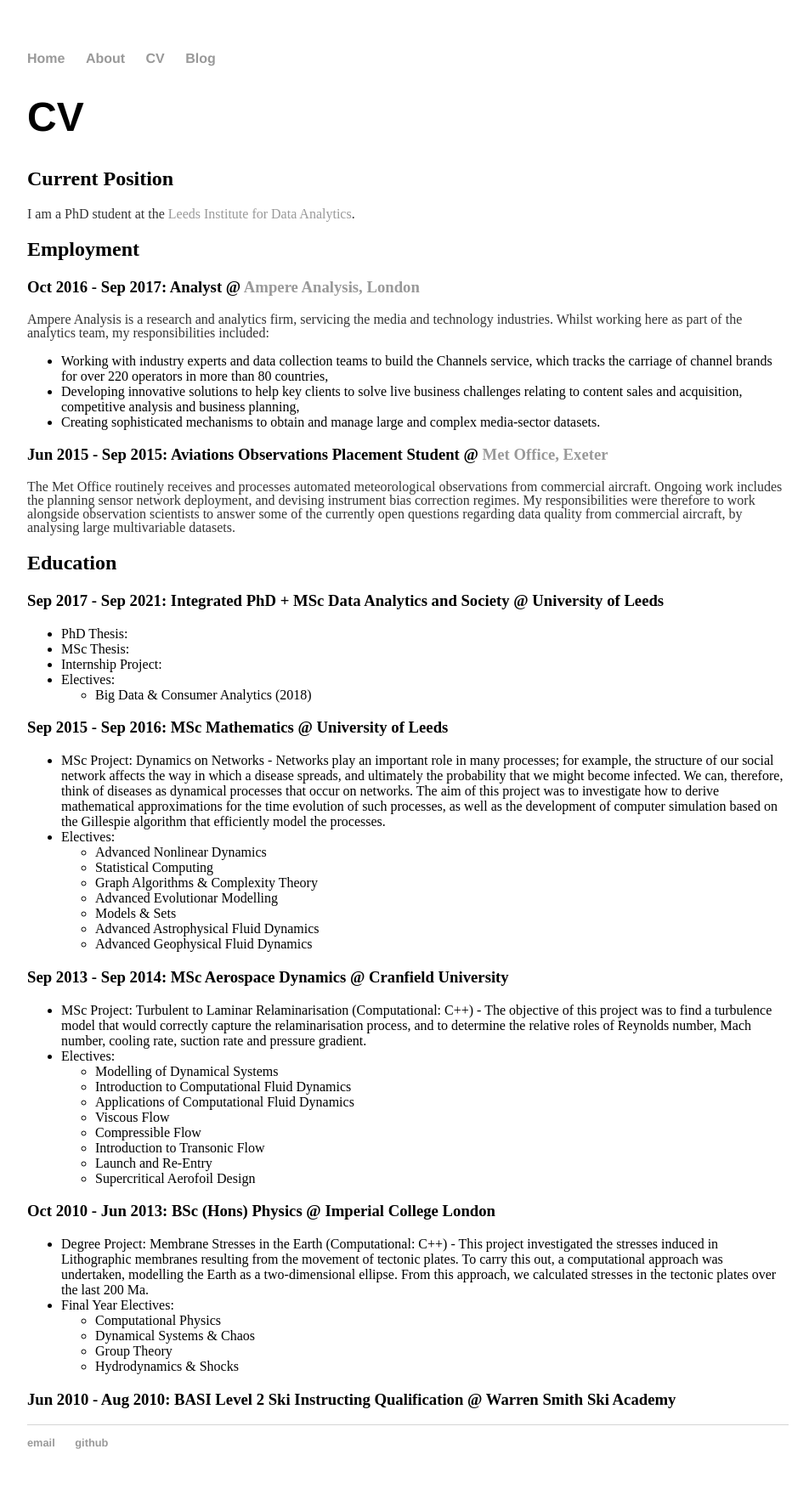
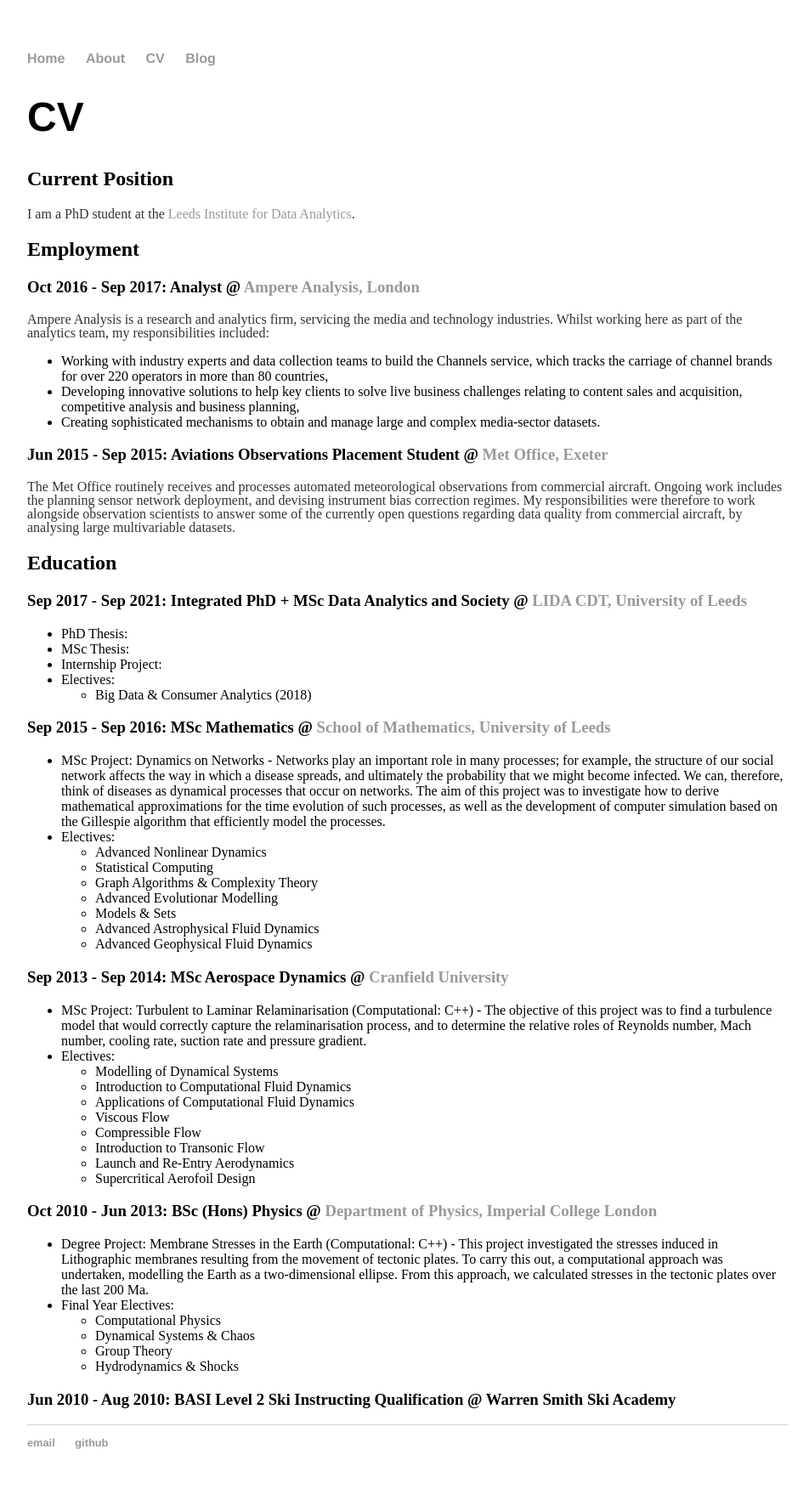
Before and after one commit to ksuchak1990/ksuchak1990.github.io, a Jekyll site: the page built from cv/index.html, in a window 1280 px wide. Shown: the whole page at 85% size, without its empty margins (160-1112 px from the left). Built offline with Jekyll 4.4.1, drawn with Linux system fonts in a browser that asks for light colours.

Commit message:
more links in cv

```diff
--- a/cv/index.html
+++ b/cv/index.html
@@ -28,7 +28,7 @@ My responsibilities were therefore to work alongside observation scientists to a
 
 <h2>Education</h2>
 
-<h3>Sep 2017 - Sep 2021: Integrated PhD + MSc Data Analytics and Society @ University of Leeds</h3>
+<h3>Sep 2017 - Sep 2021: Integrated PhD + MSc Data Analytics and Society @ <a href="https://datacdt.org/">LIDA CDT, University of Leeds</a></h3>
 <ul>
 	<li>PhD Thesis:</li>
 	<li>MSc Thesis:</li>
@@ -39,7 +39,7 @@ My responsibilities were therefore to work alongside observation scientists to a
 	</ul>
 </ul>
 
-<h3>Sep 2015 - Sep 2016: MSc Mathematics @ University of Leeds</h3>
+<h3>Sep 2015 - Sep 2016: MSc Mathematics @ <a href="https://physicalsciences.leeds.ac.uk/info/6/school_of_mathematics">School of Mathematics, University of Leeds</a></h3>
 <ul>
 	<li>MSc Project: Dynamics on Networks - Networks play an important role in many processes; for example, the structure of our social network affects the way in which a disease spreads, and ultimately the probability that we might become infected.
 	We can, therefore, think of diseases as dynamical processes that occur on networks.
@@ -57,7 +57,7 @@ My responsibilities were therefore to work alongside observation scientists to a
 </li>
 </ul>
 
-<h3>Sep 2013 - Sep 2014: MSc Aerospace Dynamics @ Cranfield University</h3>
+<h3>Sep 2013 - Sep 2014: MSc Aerospace Dynamics @ <a href="https://www.cranfield.ac.uk/courses/taught/aerospace-dynamics">Cranfield University</a></h3>
 <ul>
 	<li>MSc Project: Turbulent to Laminar Relaminarisation (Computational: C++) - The objective of this project was to find a turbulence model that would correctly capture the relaminarisation process, and to determine the relative roles of Reynolds number, Mach number, cooling rate, suction rate and pressure gradient.</li>
 	<li>Electives:
@@ -68,13 +68,13 @@ My responsibilities were therefore to work alongside observation scientists to a
 	<li>Viscous Flow</li>
 	<li>Compressible Flow</li>
 	<li>Introduction to Transonic Flow</li>
-	<li>Launch and Re-Entry</li>
+	<li>Launch and Re-Entry Aerodynamics</li>
 	<li>Supercritical Aerofoil Design</li>
 	</ul>
 	</li>
 </ul>
 
-<h3>Oct 2010 - Jun 2013: BSc (Hons) Physics @ Imperial College London</h3>
+<h3>Oct 2010 - Jun 2013: BSc (Hons) Physics @ <a href="https://www.imperial.ac.uk/physics">Department of Physics, Imperial College London</a></h3>
 <ul>
 	<li>Degree Project: Membrane Stresses in the Earth (Computational: C++) - This project investigated the stresses induced in Lithographic membranes resulting from the movement of tectonic plates.
 	To carry this out, a computational approach was undertaken, modelling the Earth as a two-dimensional ellipse.
```
